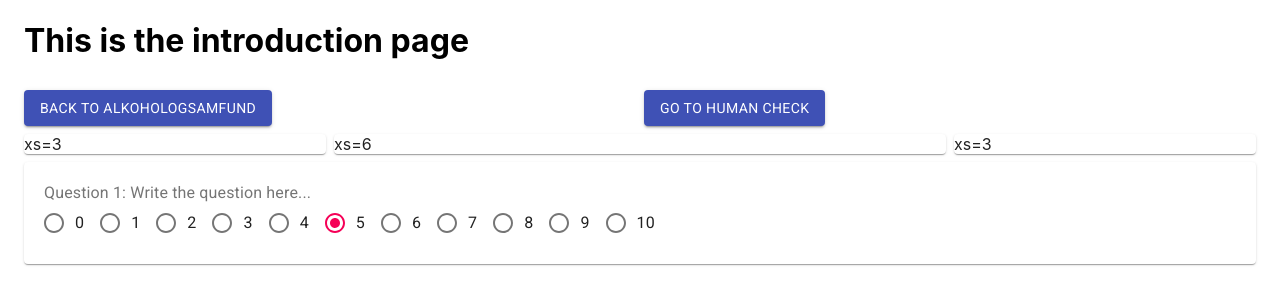
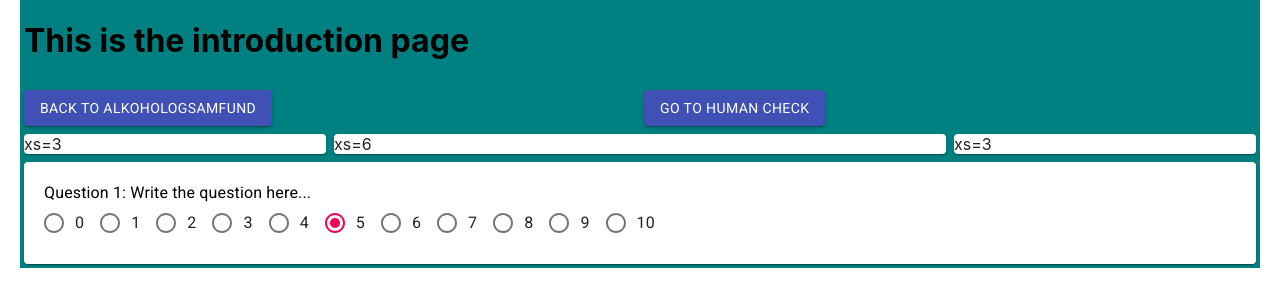
Before and after one commit to rubenbaskaran/ReactSurveyWebsite, a React (Create React App) app: page / in a window 1280 px wide. Shown: the top 306 px of the page. Built offline with nearby package versions, Linux system fonts and the light colour scheme.

Commit message:
added styling and removed redundant grid tags

```diff
--- a/src/components/introduction/index.js
+++ b/src/components/introduction/index.js
@@ -13,14 +13,21 @@ import {
 import { makeStyles } from "@material-ui/core/styles";
 
 const useStyles = makeStyles({
-  paper: {
+  grid: {
+    background: "teal",
+  },
+  ratingScale: {
     padding: 20,
+  },
+  question: {
+    color: "black",
   },
 });
 
 function Introduction() {
   const [rating, setRating] = React.useState(5);
   const [spacing] = React.useState(1);
+
   const classes = useStyles();
 
   const handleChange = (event) => {
@@ -31,7 +38,7 @@ function Introduction() {
   return (
     <div>
       <Container fixed>
-        <Grid container spacing={spacing}>
+        <Grid container spacing={spacing} className={classes.grid}>
           <Grid item xs={12}>
             <h1>This is the introduction page</h1>
           </Grid>
@@ -59,10 +66,10 @@ function Introduction() {
             <Paper>xs=3</Paper>
           </Grid>
           <Grid item xs={12}>
-            <Paper className={classes.paper}>
-              <Grid container>
-                <Grid item>
-                  <FormLabel>Question 1: Write the question here...</FormLabel>
+            <Paper className={classes.ratingScale}>
+              <FormLabel className={classes.question}>
+                Question 1: Write the question here...
+              </FormLabel>
               <RadioGroup
                 name="questionOne"
                 value={rating.toString()}
@@ -78,8 +85,6 @@ function Introduction() {
                   />
                 ))}
               </RadioGroup>
-                </Grid>
-              </Grid>
             </Paper>
           </Grid>
         </Grid>
```
Lines whose indentation alone changed are shown as unchanged.
